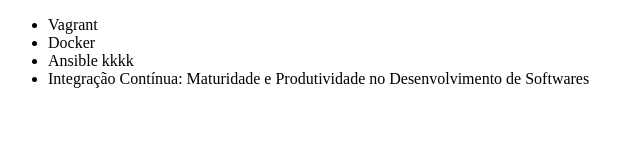
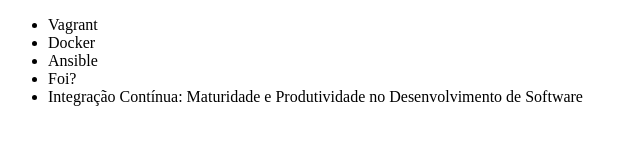
Before and after one commit to igo-mgoncalvs/alura-git, a plain HTML site: page index.html in a window 1280 px wide. Shown: the whole page, without its empty margins (0-640 px from the left). Drawn offline with Linux system fonts and the light colour scheme.

Commit message:
Adiconando curso foi

```diff
--- a/index.html
+++ b/index.html
@@ -8,8 +8,9 @@
     <ul>
         <li>Vagrant</li>
         <li>Docker</li>
-        <li>Ansible kkkk</li>
-        <li>Integração Contínua: Maturidade e Produtividade no Desenvolvimento de Softwares</li>
+        <li>Ansible</li>
+        <li>Foi?</li>
+        <li>Integração Contínua: Maturidade e Produtividade no Desenvolvimento de Software</li>
     </ul>
 </body>
 </html>
```
